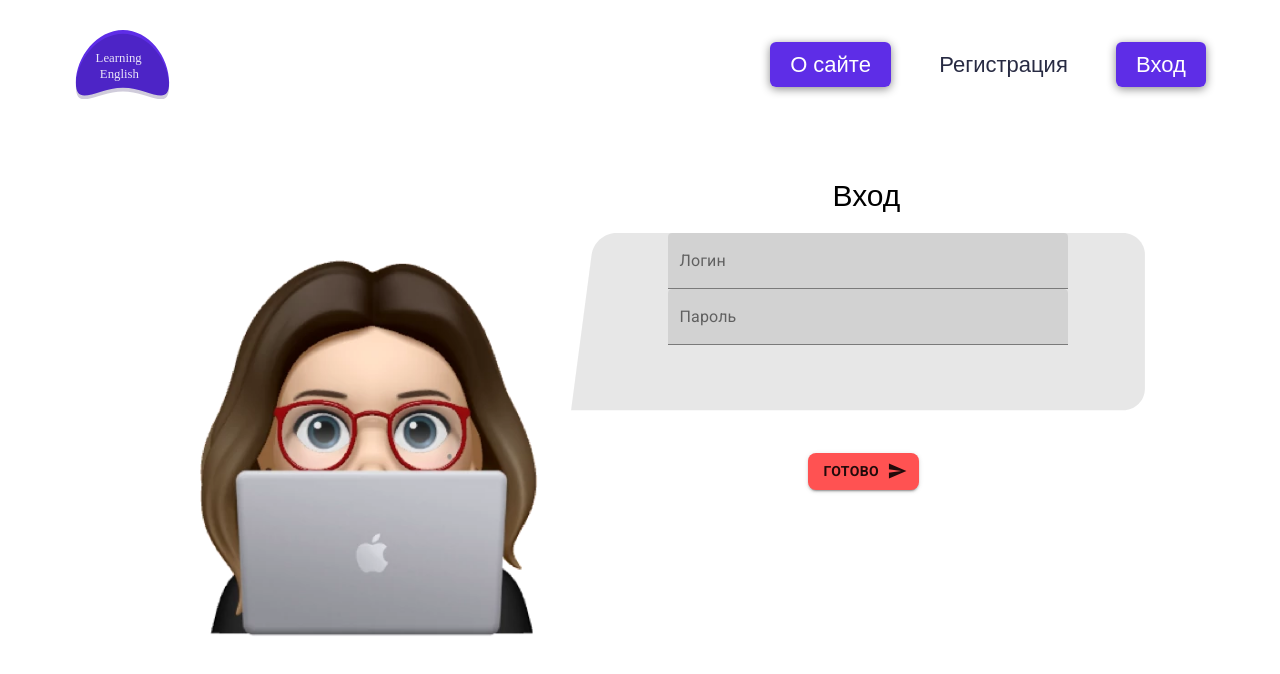
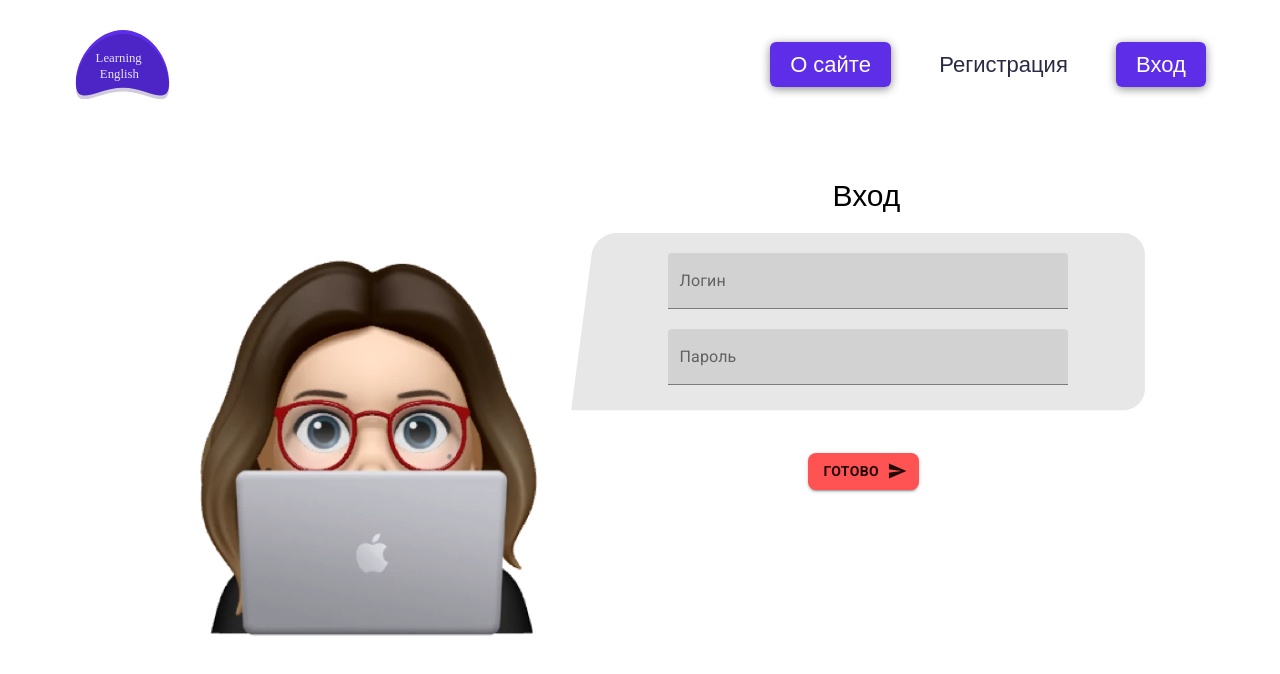
Before and after one commit to lizushha-p/english-project, a React (Create React App) app: page /sign-in in a window 1280 px wide. Shown: the top 674 px of the page. Built offline with nearby package versions, Linux system fonts and the light colour scheme.

Commit message:
update-styles

```diff
--- a/src/pages/sign-in/index.jsx
+++ b/src/pages/sign-in/index.jsx
@@ -32,12 +32,14 @@ class SignIn extends Component{
                     label="Логин"
                     variant='filled'
                     name="login"
+                    style={{marginTop:'20px'}}
                   />
                   <FInput
                     className='inputSignIn'
                     label="Пароль"
                     variant='filled'
                     name="password"
+                    style={{marginTop:'20px'}}
                   />
                 </div>
                 <div>
--- a/src/pages/sign-up/index.css
+++ b/src/pages/sign-up/index.css
@@ -25,13 +25,11 @@
 }
 
 .buttonSignUp{
-  left: 490px;
   margin-top: 5px;
   border-radius: 8px;
   background: #FF5252;
   font-weight: bold;
   color:  #080b27;
-  left: 580px;
 }
 
 .buttonSignUp:hover{
--- a/src/pages/sign-up/index.jsx
+++ b/src/pages/sign-up/index.jsx
@@ -45,7 +45,6 @@ class SignUpController extends Component{
               if (values.password.length < 6) {
                 errors.password = 'password should be more than 6 char';
               }
-              console.log(errors);
               return errors;
             } }
           >
```
